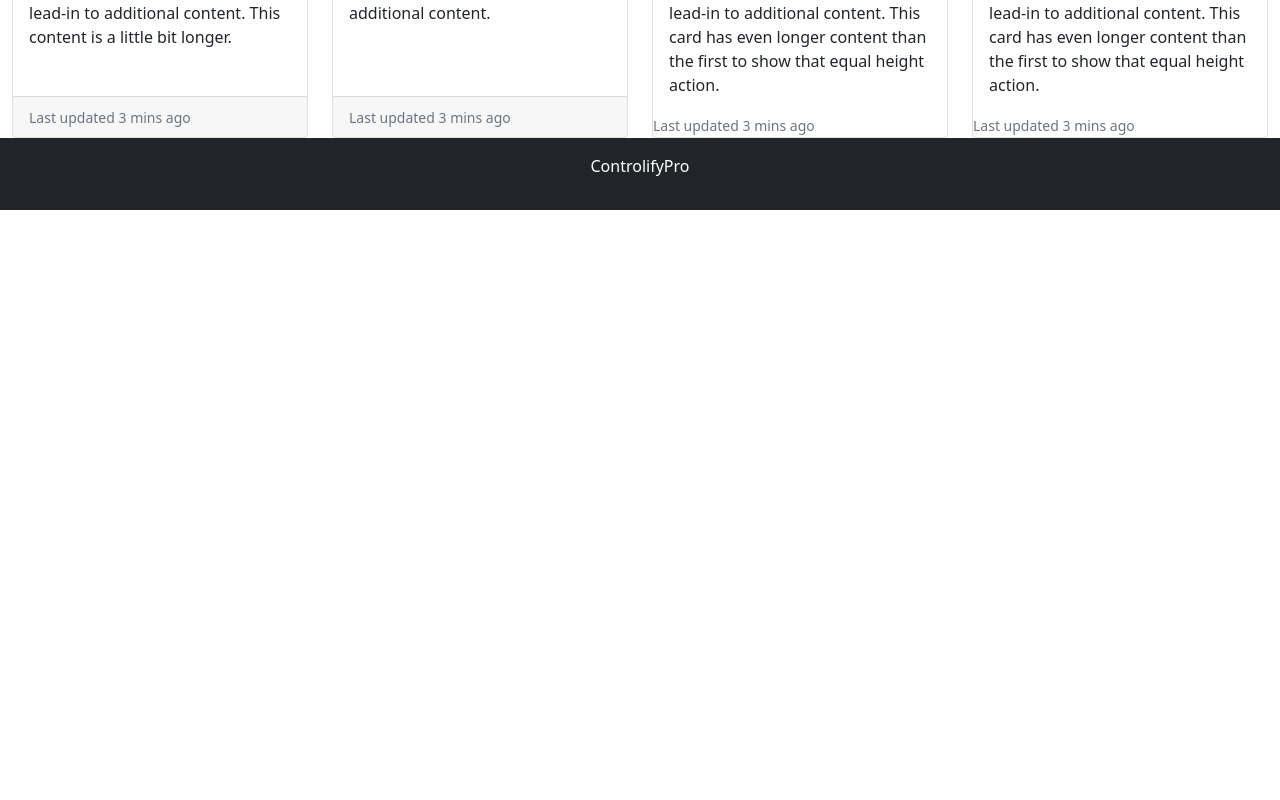
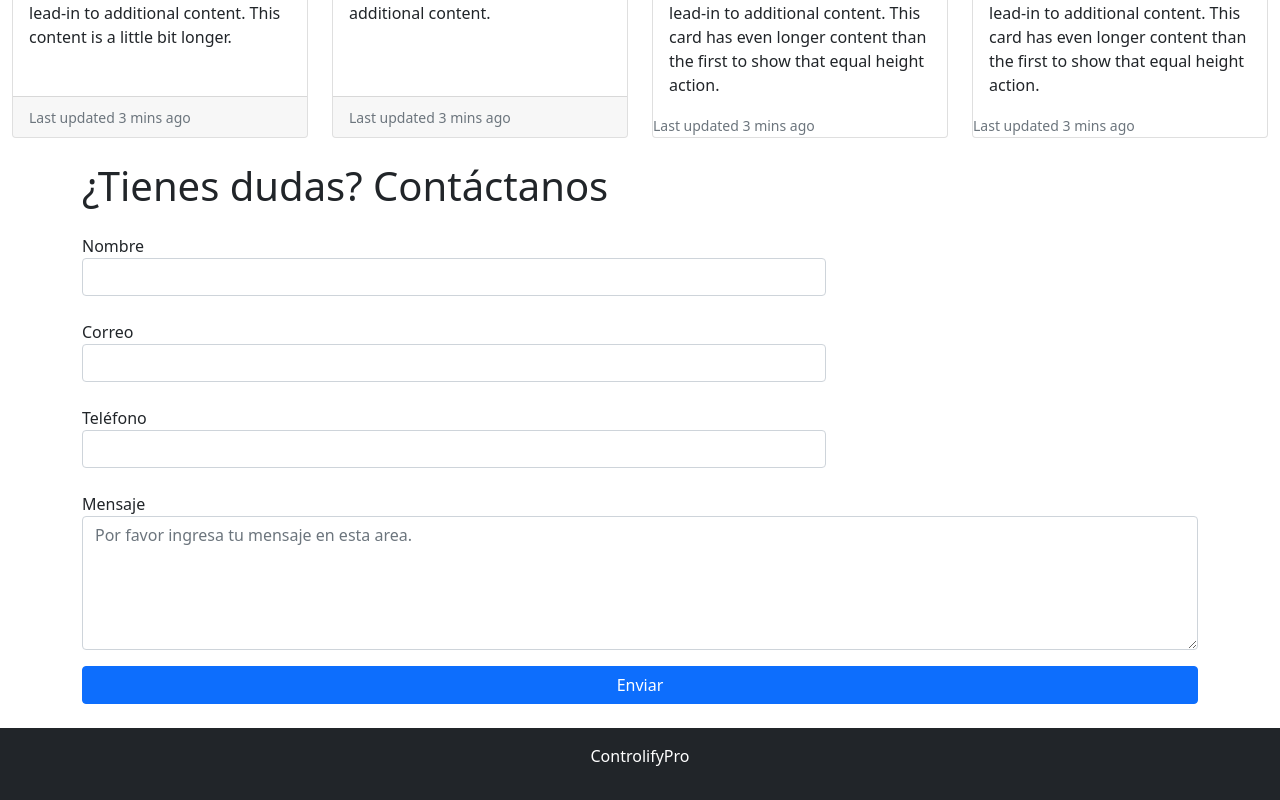
Before and after one commit to mf114090/final-project-controlifypro, a React (Create React App) app: page / in a window 1280 px wide. Shown: the part 1460-2260 px from the top of the page. Before the commit the page ends 1670 px from the top, so only its background shows below. Built offline with nearby package versions, Linux system fonts and the light colour scheme.

Commit message:
contact added

```diff
--- /dev/null
+++ b/src/components/contact.js
@@ -0,0 +1,41 @@
+import React from "react";
+
+const Contact = () => {
+	return (
+		<form className="container container-fluid mb-4">
+			<div className="title my-4">
+				<h1>¿Tienes dudas? Contáctanos</h1>
+			</div>
+			<div className="form-row mt-4">
+				<div className="form-group col-md-8 my-4">
+					<label>Nombre</label>
+					<input type="name" className="form-control" id="inputname" />
+				</div>
+				<div className="form-group col-md-8 my-4">
+					<label>Correo</label>
+					<input type="mail" className="form-control" id="inputmail" />
+				</div>
+			</div>
+			<div className="form-group col-md-8 my-4">
+				<label>Teléfono</label>
+				<input type="phone" className="form-control" id="inputphone" />
+			</div>
+
+			<div className="mb-3">
+				<label>Mensaje</label>
+				<textarea
+					rows="5"
+					className="form-control "
+					id="validationTextarea"
+					placeholder="Por favor ingresa tu mensaje en esta area."
+				/>
+			</div>
+			<button type="submit" className="col-12 btn btn-primary">
+				Enviar
+			</button>
+		</form>
+	);
+};
+
+
+export default Contact;
--- a/src/views/home.js
+++ b/src/views/home.js
@@ -1,9 +1,12 @@
 import React from "react";
+
+import Contact from '../components/contact'
 
 
 const Home = () => {
 
     return (
+        <>
         <div className="body-home">
             <div className="container-fluid">
                 <h1 className="text-center">Controlify Pro</h1>
@@ -153,16 +156,8 @@ const Home = () => {
             </div>
         </div>
 
-
-
-
-
-
-
-
-
-
-
+        <Contact/>
+        </>
 
     )
 }
```
